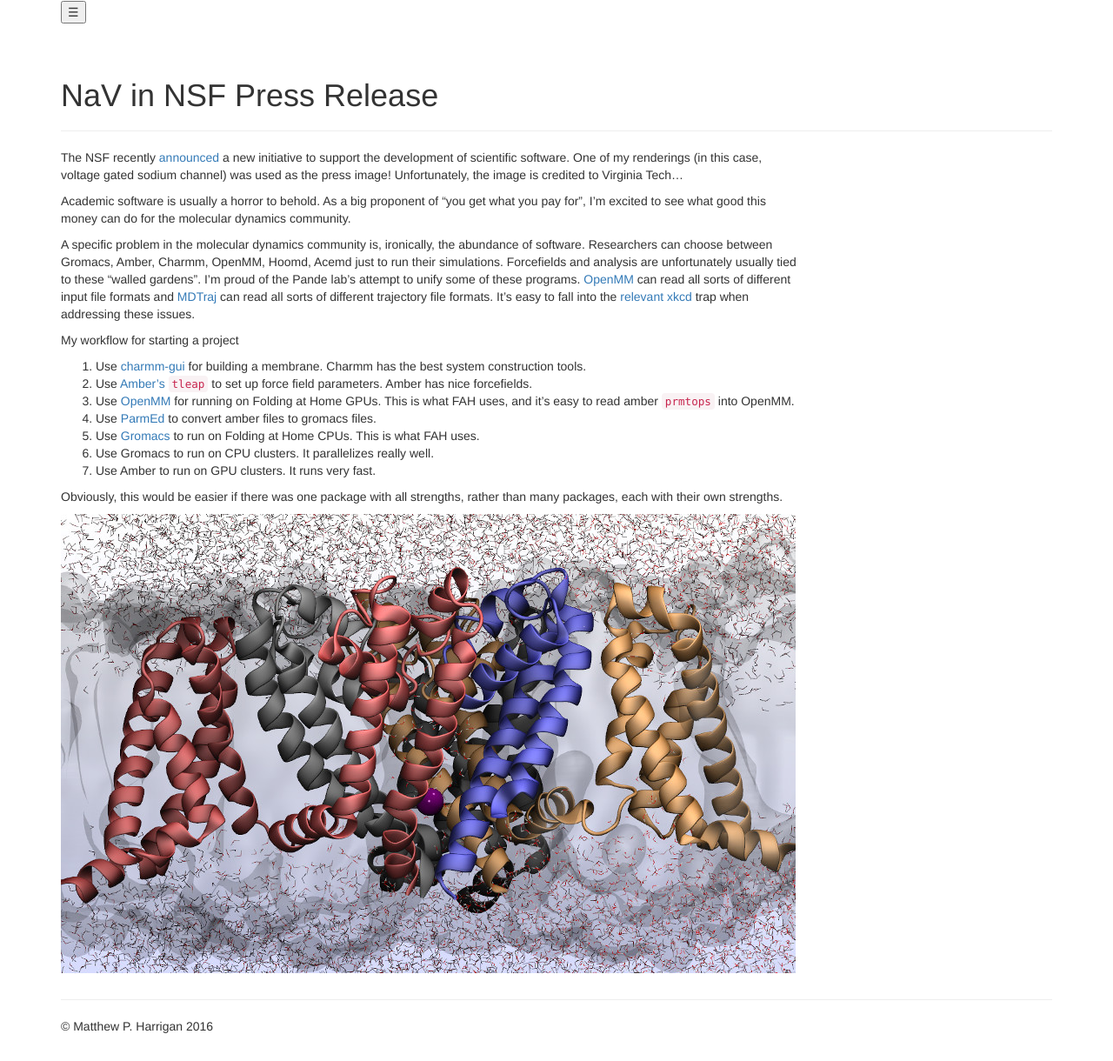
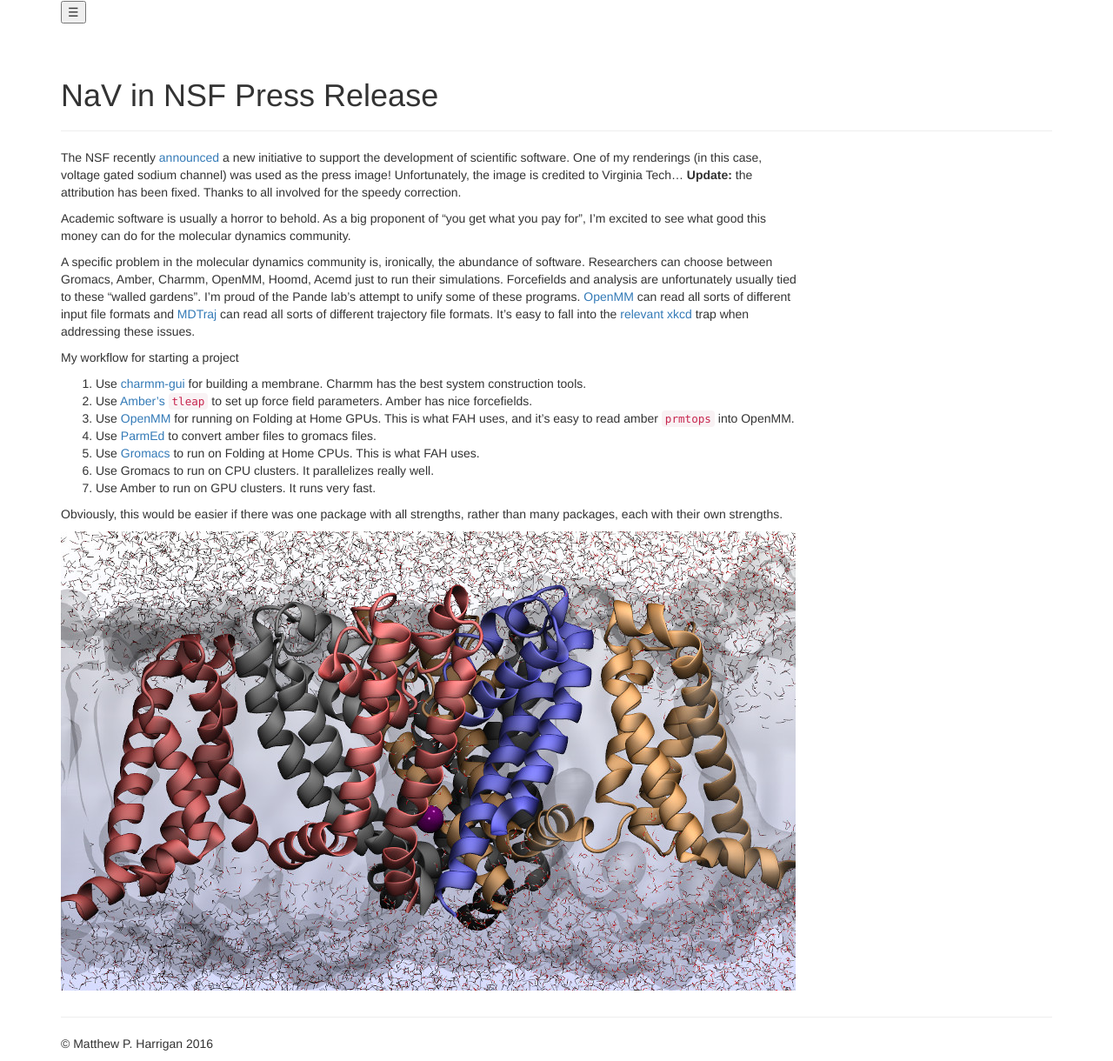
Before and after one commit to mpharrigan/mpharrigan.github.io, a Jekyll site: the page built from _posts/2016-07-30-nsf.md, in a window 1280 px wide. Shown: the whole page at 87% size. Built offline with Jekyll 4.4.1, drawn with Linux system fonts in a browser that asks for light colours; nearby versions of some CDN libraries; library files that are not in the unit come from our copies.

Commit message:
Update attribution

```diff
--- a/_posts/2016-07-30-nsf.md
+++ b/_posts/2016-07-30-nsf.md
@@ -2,7 +2,7 @@
 title: NaV in NSF Press Release
 ---
 
-The NSF recently [announced](https://www.nsf.gov/news/news_summ.jsp?cntn_id=189347) a new initiative to support the development of scientific software. One of my renderings (in this case, voltage gated sodium channel) was used as the press image! Unfortunately, the image is credited to Virginia Tech...
+The NSF recently [announced](https://www.nsf.gov/news/news_summ.jsp?cntn_id=189347) a new initiative to support the development of scientific software. One of my renderings (in this case, voltage gated sodium channel) was used as the press image! Unfortunately, the image is credited to Virginia Tech... **Update:** the attribution has been fixed. Thanks to all involved for the speedy correction.
 
 Academic software is usually a horror to behold. As a big proponent of "you get what you pay for", I'm excited to see what good this money can do for the molecular dynamics community.
 
```
